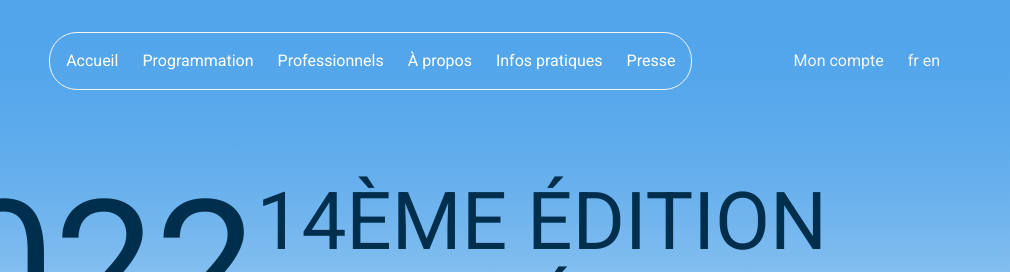
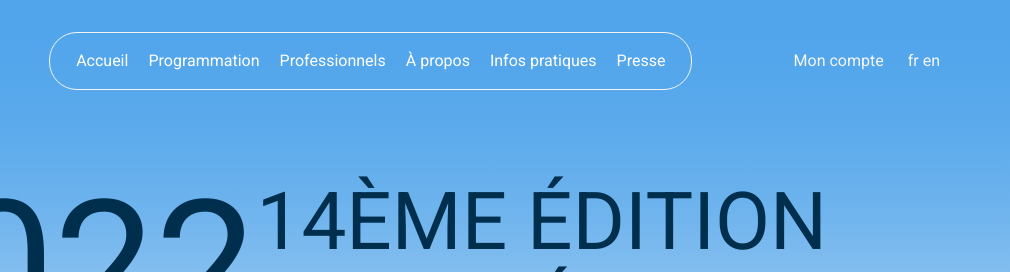
Before and after one commit to ManonGar/Site-Festi, a website: page index.html in a window 1280 px wide. Shown: the top 272 px of the page, 270-1280 px from the left. Drawn offline with nearby package versions, Linux system fonts and the light colour scheme.

Commit message:
amélioration navbar

```diff
--- a/sass/components/_header.scss
+++ b/sass/components/_header.scss
@@ -55,12 +55,12 @@
     display: flex;
     justify-content: space-between;
     align-items: center;
+}
 
-    ul {
-        list-style-type: none;
-        display: flex;
-        gap: 24px;
-    }
+#shortcuts {
+    list-style-type: none;
+    display: flex;
+    gap: 24px;
 }
 
 .fa-magnifying-glass {
@@ -70,7 +70,6 @@
 #nav-elements {
     list-style-type: none;
     display: flex;
-    gap: 24px;
     border: 1px solid;
     padding: 16px;
     border-radius: 28px;
@@ -79,6 +78,11 @@
         background-color: #F5C555;
         padding: 14px 10px;
         border-radius: 20px;
+    }
+
+    a {
+        background-color: transparent;
+        padding: 14px 10px;
     }
 }
 
```
Also changed, not shown: public/css/style.css, 1 other file.
